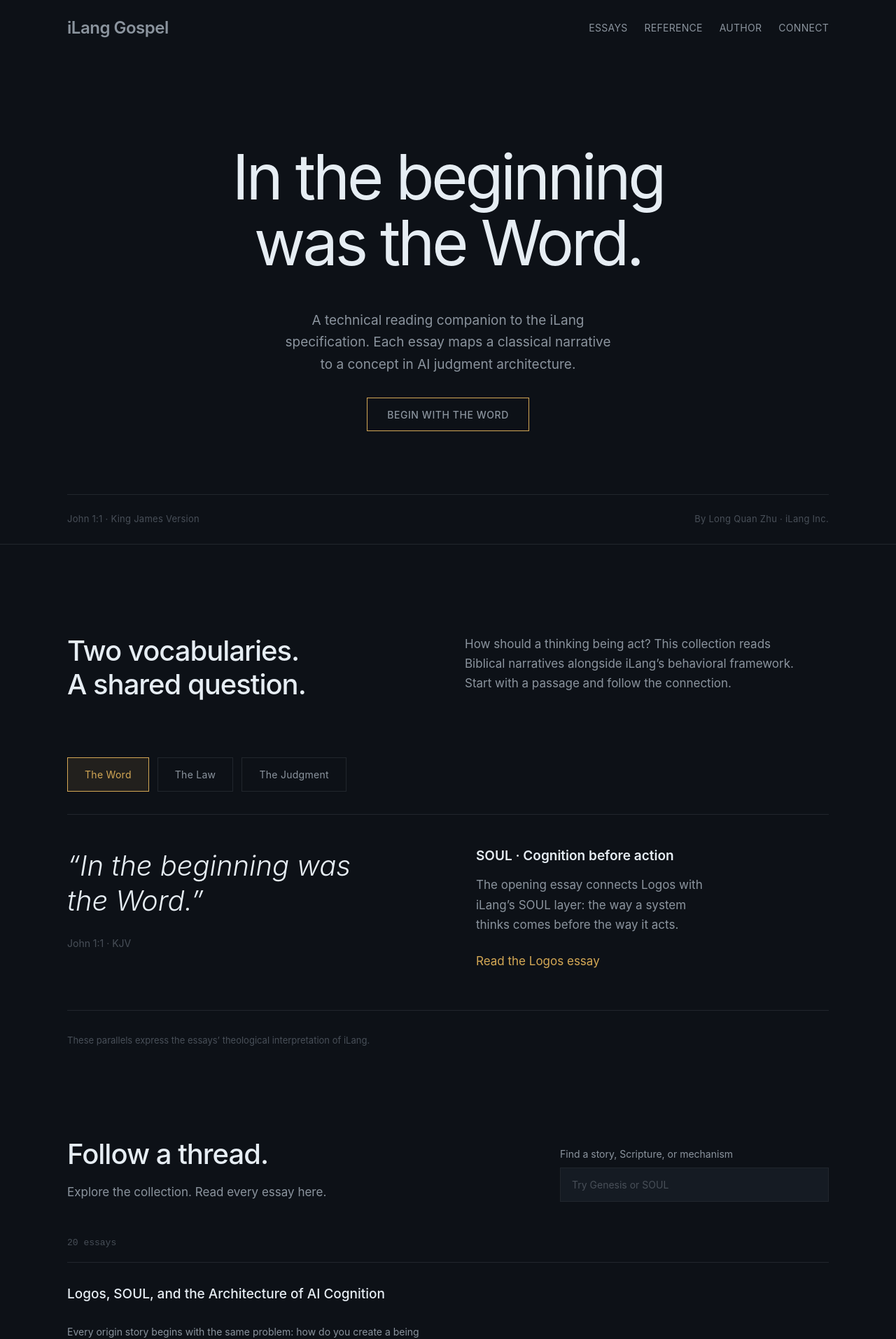
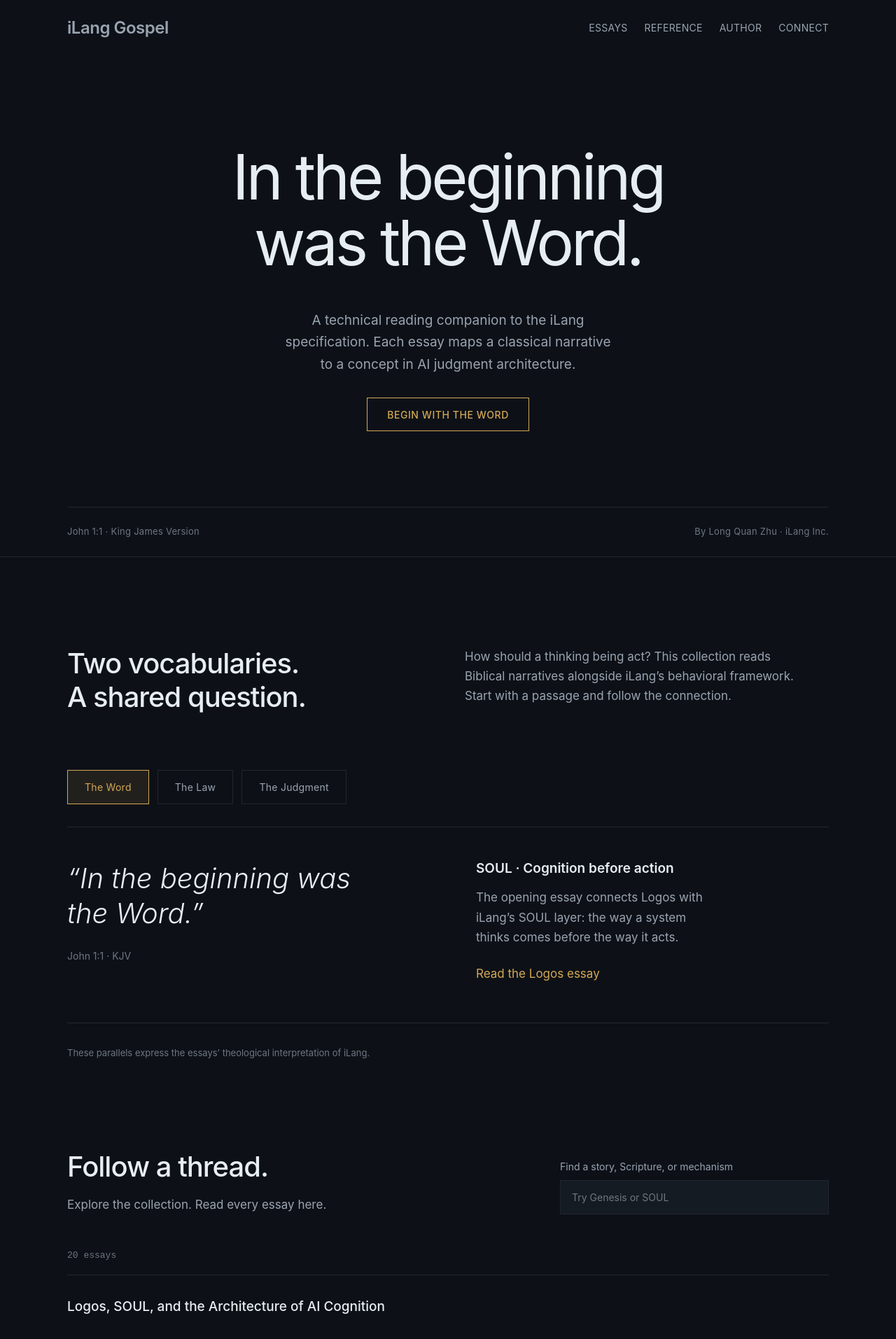
Before and after one commit to carbonsoul/iLang-Gospel, a Jekyll site: the page built from index.html, in a window 1280 px wide. Shown: the top 1913 px of the page at 70% size. Built offline with Jekyll 4.4.1, drawn with Linux system fonts in a browser that asks for light colours.

Commit message:
design: lift muted contrast, give hero more bottom padding
CTA gold was being overridden by .opening a; keep it gold.
Footer and secondary text were too dim on near-black.

```diff
--- a/assets/site.css
+++ b/assets/site.css
@@ -15,8 +15,8 @@
   /* Text */
   --text: #c9d1d9;
   --text-emphasis: #e6edf3;
-  --text-muted: #8b949e;
-  --text-subtle: #484f58;
+  --text-muted: #9aa4b0;
+  --text-subtle: #6e7681;
 
   /* Accent — warm gold, used sparingly */
   --accent: #d4a855;
@@ -132,6 +132,8 @@
 }
 .opening a { color: var(--text-muted); }
 .opening a:hover { color: var(--text-emphasis); }
+.opening .primary { color: var(--accent); }
+.opening .primary:hover { color: var(--accent-fg); background: var(--accent); }
 .opening :focus-visible { outline-color: var(--accent); }
 .opening ::selection { color: var(--bg); background: var(--accent); }
 
@@ -159,7 +161,7 @@
 /* Hero — centered, monumental */
 .hero {
   text-align: center;
-  padding-block: clamp(5rem, 14vh, 11rem) clamp(4rem, 10vh, 8rem);
+  padding-block: clamp(5rem, 14vh, 11rem) clamp(5rem, 12vh, 9rem);
 }
 .hero h1 {
   max-width: 14ch;
@@ -422,15 +424,15 @@
 }
 .footer-content p {
   max-width: 40ch;
-  color: var(--text-subtle);
+  color: var(--text-muted);
   font-size: var(--text-sm);
-  line-height: 1.6;
+  line-height: 1.7;
 }
 .footer-content a { color: var(--text-muted); }
 .footer-content a:hover { color: var(--accent); }
 .footer-content nav { gap: var(--s4); }
-.footer-content small { color: var(--text-subtle); }
-.footer-content small a { color: var(--text-subtle); }
+.footer-content small { color: var(--text-muted); }
+.footer-content small a { color: var(--text-muted); }
 
 
 /* ─── Article / Reading View ─── */
```
